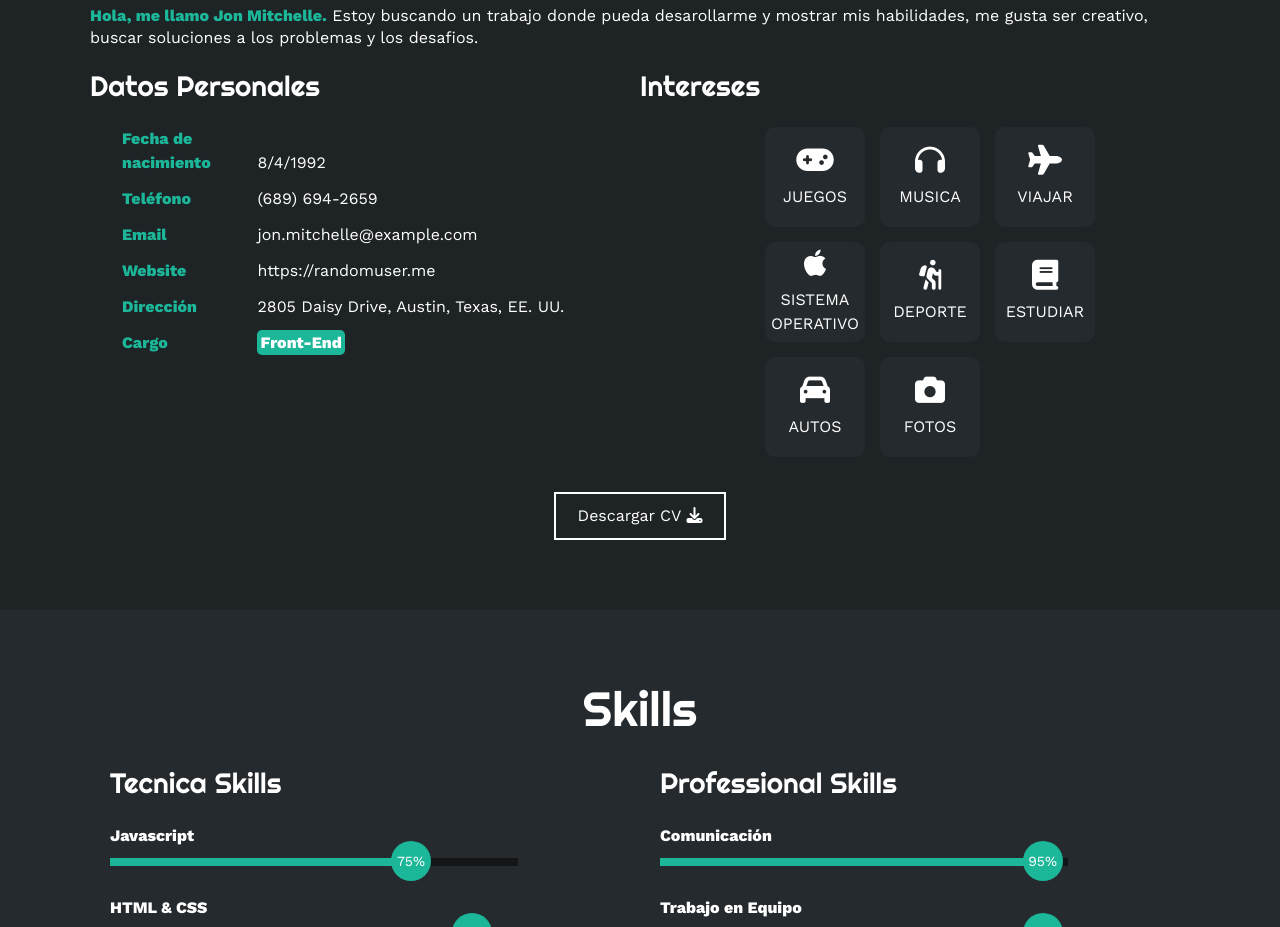
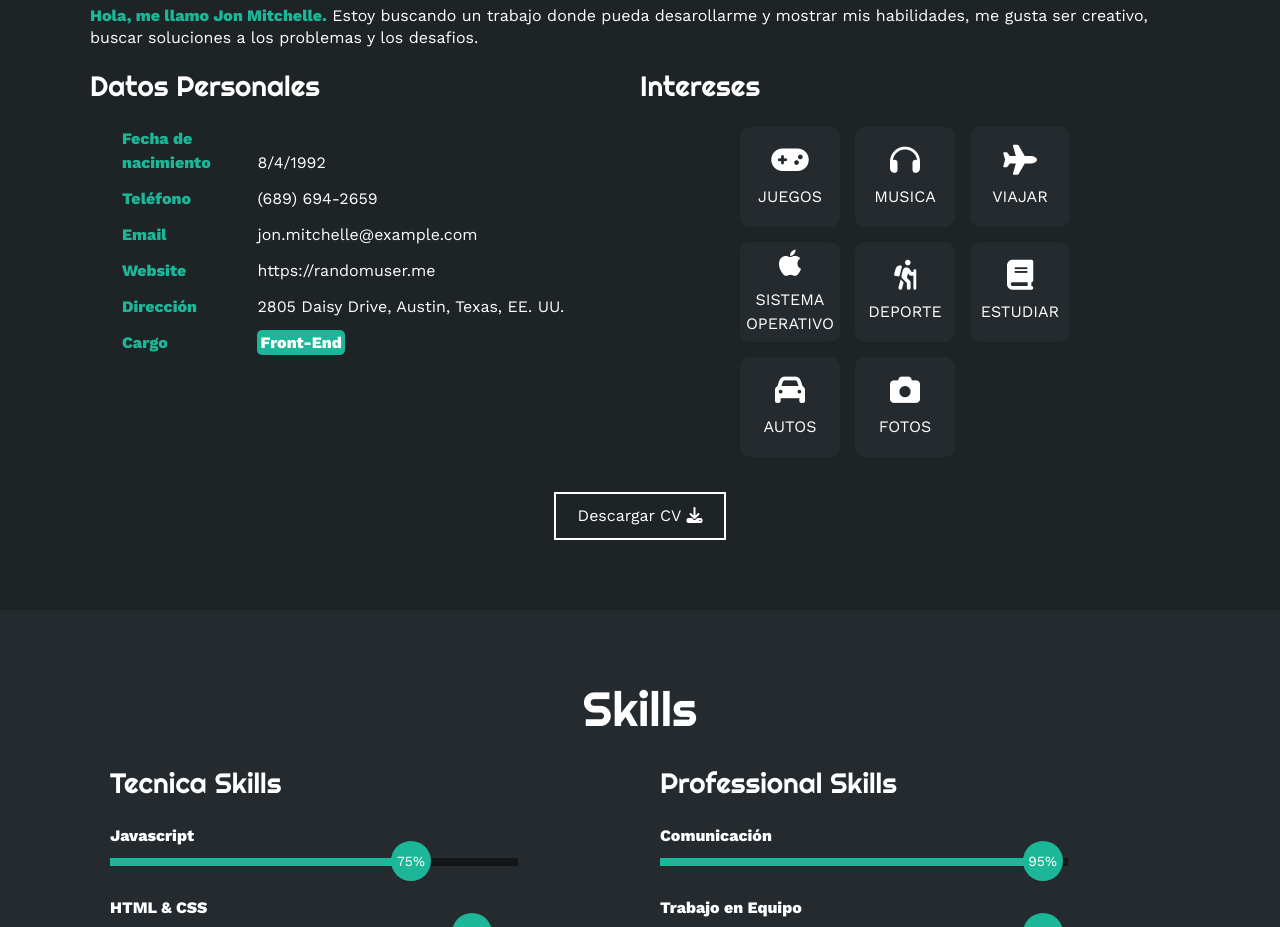
Before and after one commit to Emanuel611/Emanuel611.github.io, a plain HTML site: page index.html in a window 1280 px wide. Shown: the part 951-1878 px from the top of the page. Drawn offline with nearby package versions, Linux system fonts and the light colour scheme.

Commit message:
Update estilo.css

```diff
--- a/estilo.css
+++ b/estilo.css
@@ -165,7 +165,7 @@ html{
 .sobremi .fila .col .contenedor-intereses{
     display: flex;
     flex-wrap: wrap;
-    margin-left: 125px;
+    margin-left: 100px;
 }
 .sobremi .fila .col .contenedor-intereses .interes{
     width: 100px;
```
